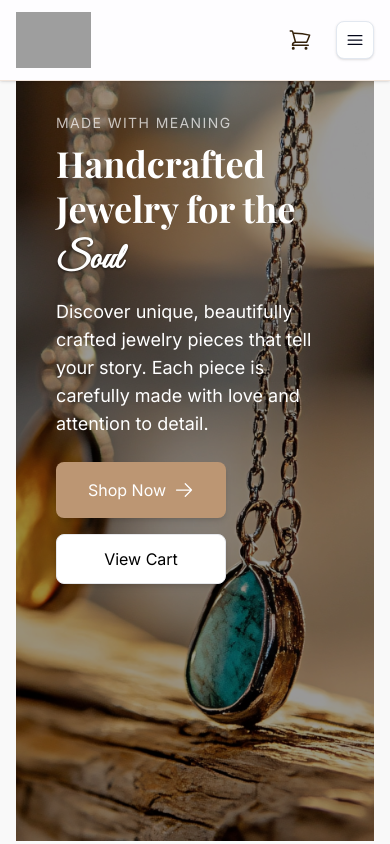
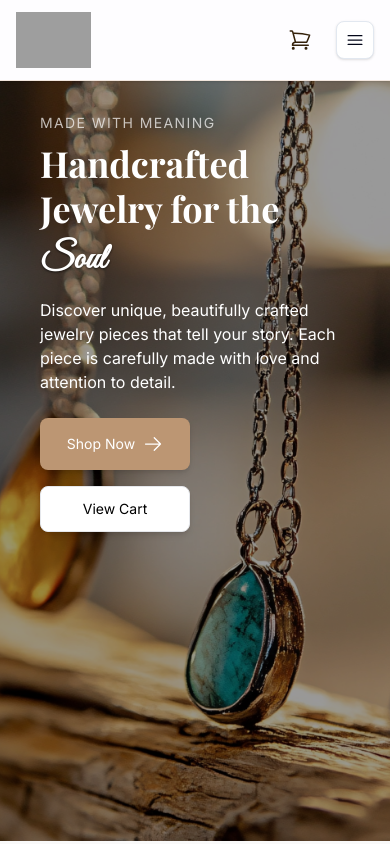
Before and after one commit to JoelLGarcia0/buddhabashafrontend, a Next.js app: page / in a window 390 px wide. Shown: the top 844 px of the page. Built offline with nearby package versions, Linux system fonts and the light colour scheme; no server answers; grey boxes are pictures that could not be loaded; a web font is replaced by a local one.

Commit message:
fixing hero spacing and font size

```diff
--- a/src/app/page.tsx
+++ b/src/app/page.tsx
@@ -7,7 +7,7 @@ export default function Home() {
     <div className="space-y-16">
       {/* Hero Section */}
       <section
-        className="-mt-8 relative w-full h-[90vh] bg-cover bg-bottom
+        className="-mt-8 -mx-4 sm:-mx-6 lg:mx-0 relative lg:w-full w-screen h-[90vh] bg-cover bg-bottom
        bg-no-repeat bg-[url('/images/buddhabashahero.jpg')]"
       >
         {/* Overlay */}
@@ -25,22 +25,22 @@ export default function Home() {
                 Soul
               </span>
             </h1>
-            <p className="text-white text-lg mb-6">
+            <p className="text-white text-md md:text-lg mb-6">
               Discover unique, beautifully crafted jewelry pieces that tell your
               story. Each piece is carefully made with love and attention to
               detail.
             </p>
-            <div className="flex flex-col gap-4 items-start w-full max-w-[170px]">
+            <div className="flex flex-col gap-4 items-start w-full max-w-[150px]">
               <Link
                 href="/products"
-                className="w-full inline-flex items-center justify-center bg-primary text-white px-6 py-4 rounded-md shadow-md hover:shadow-lg hover:-translate-y-1 transition-all duration-300"
+                className="w-full text-sm inline-flex items-center justify-center bg-primary text-white px-6 py-4 rounded-md shadow-md hover:shadow-lg hover:-translate-y-1 transition-all duration-300"
               >
                 Shop Now
                 <ArrowRightIcon className="ml-2 w-5 h-5" />
               </Link>
               <Link
                 href="/cart"
-                className="w-full inline-flex items-center justify-center bg-white border border-gray-200 text-black px-6 py-3 rounded-md shadow-md hover:shadow-lg hover:-translate-y-1 transition-all duration-300"
+                className="w-full text-sm inline-flex items-center justify-center bg-white border border-gray-200 text-black px-6 py-3 rounded-md shadow-md hover:shadow-lg hover:-translate-y-1 transition-all duration-300"
               >
                 View Cart
               </Link>
```
